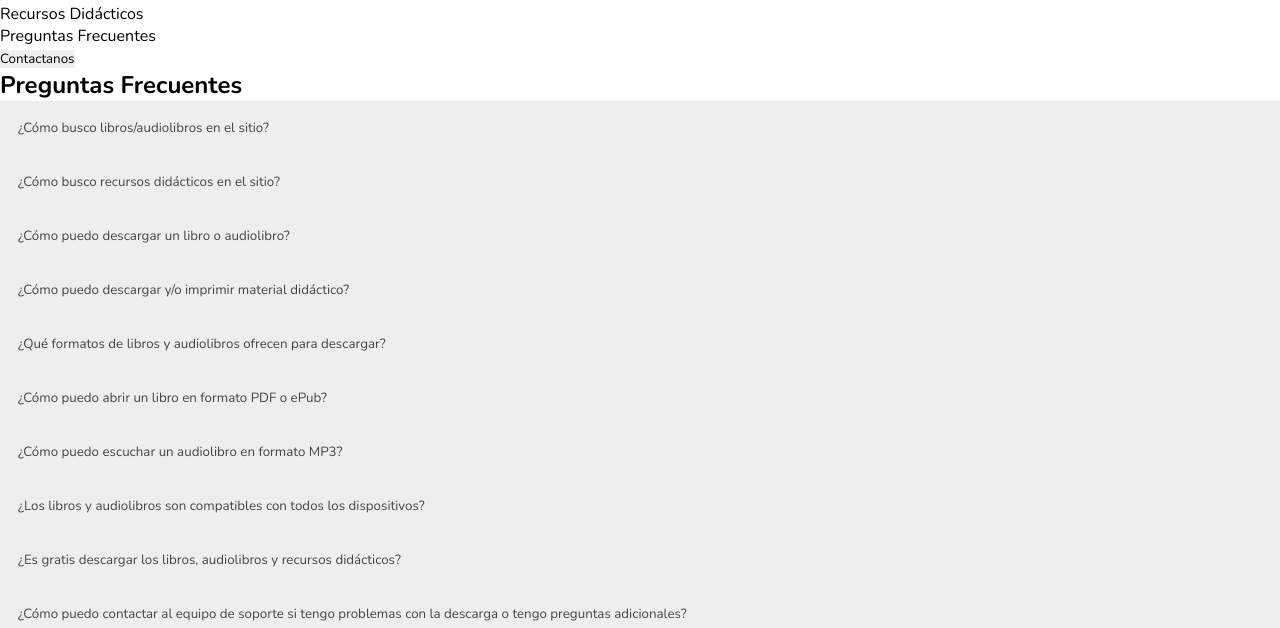
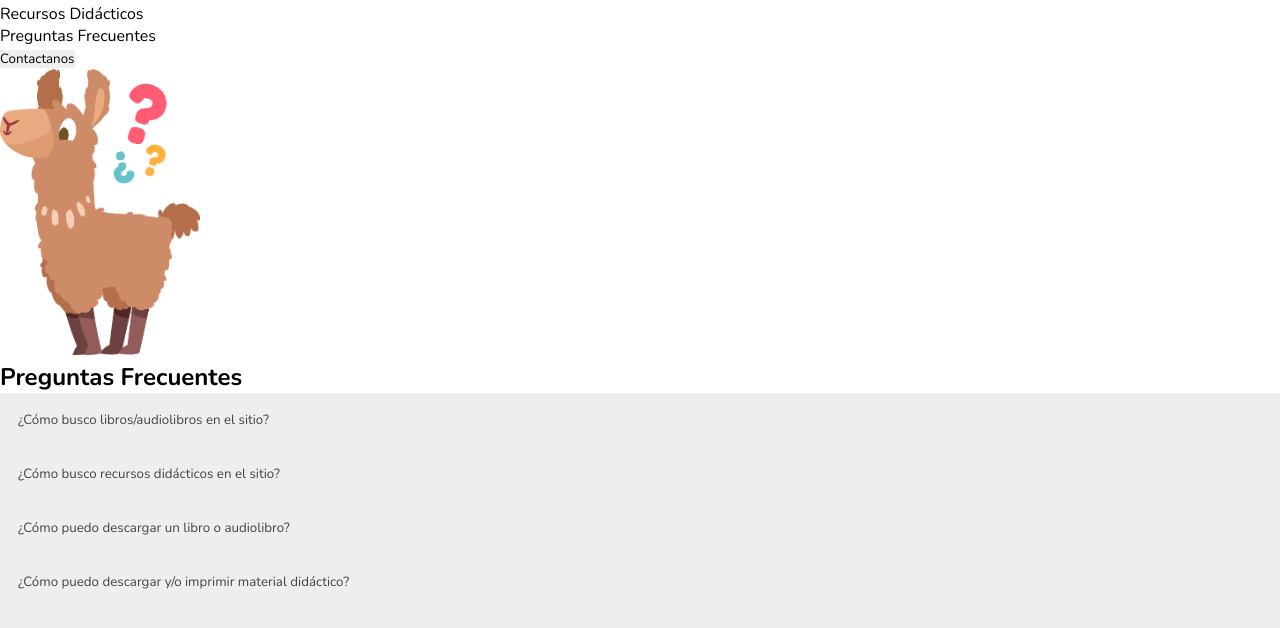
Before and after one commit to scanosa/tierradehistorias, a plain HTML site: page pages/faq.html in a window 1280 px wide. Shown: the part 153-781 px from the top of the page. Drawn offline with nearby package versions, Linux system fonts and the light colour scheme.

Commit message:
Agrego imagen llama en página de faq

```diff
--- a/pages/faq.html
+++ b/pages/faq.html
@@ -36,8 +36,12 @@
     </header>
 
     <main>
+
+      <picture>
+        <img src="../img/Animales_Llama3.png" alt="Imagen de Llama con preguntas" style="max-width: 200px">
+      </picture>
+
       <h2>Preguntas Frecuentes</h2>
-
       <button class="accordion">
         ¿Cómo busco libros/audiolibros en el sitio?
       </button>
```
